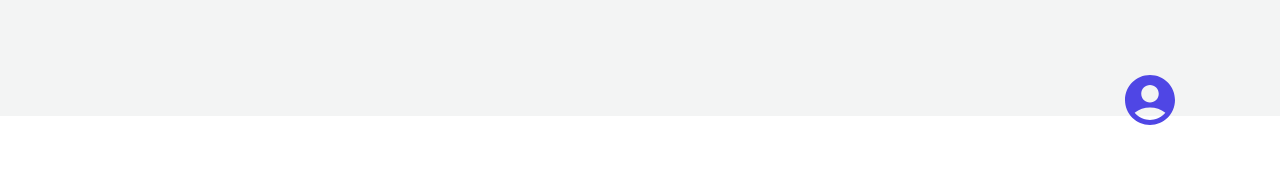
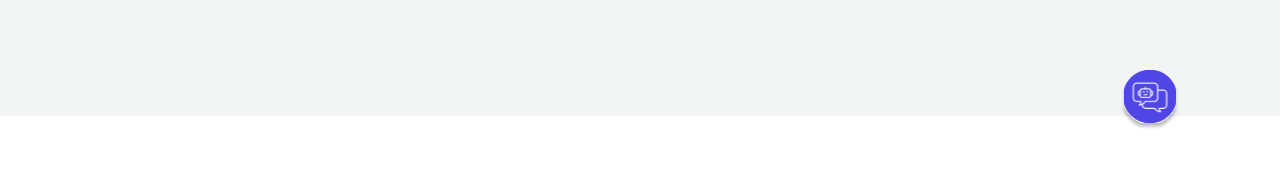
Before and after one commit to shadowbladk/ai-teach, a Next.js app: page / in a window 1280 px wide. Shown: the part 563-743 px from the top of the page. Built offline with nearby package versions, Linux system fonts and the light colour scheme.

Commit message:
change button pic and remove unused import

```diff
--- a/src/components/AIChatBox.tsx
+++ b/src/components/AIChatBox.tsx
@@ -1,15 +1,12 @@
-import { useState, useEffect } from "react"
-
 import Image from "next/image"
 
-import Profile from "@/assets/profile-icon.svg"
-import Chat from "@/assets/chat-icon.svg"
+import ChatPic from "@/assets/chat-pic.svg"
 
 const AIChatBox = ({AIText}: {AIText: string}) => {
 
   return (
     <div className="w-[480px] p-5 gap-5 flex bg-primary rounded-md items-start">
-        <Image className="w-[32px] float-right" src={Chat} alt={"Chat"} />
+        <Image className="w-[32px] float-right" src={ChatPic} alt={"ChatPic"} />
         <p className="text-white self-center">{AIText}</p>
     </div>
   )
--- a/src/components/Chat.tsx
+++ b/src/components/Chat.tsx
@@ -2,7 +2,7 @@ import { useState, useEffect } from "react"
 
 import Image from "next/image"
 
-import Profile from "@/assets/profile-icon.svg"
+import AIChatBtn from "@/assets/ai-chat-btn.svg"
 import Close from "@/assets/close-chat.svg"
 import Search from "@/assets/search.svg"
 
@@ -30,7 +30,7 @@ const Chat = () => {
     <>
       <div className="fixed z-20 bottom-[100px] right-[100px]">
         <button onClick={() => setChat(!chat)}>
-          <Image className="w-[60px]" src={Profile} alt={"Profile"} />
+          <Image className="w-[60px]" src={AIChatBtn} alt={"AIChatBtn"} />
         </button>
       </div>
       <div
--- a/src/components/UserChatBox.tsx
+++ b/src/components/UserChatBox.tsx
@@ -1,9 +1,4 @@
-import { useState, useEffect } from "react"
 
-import Image from "next/image"
-
-import Profile from "@/assets/profile-icon.svg"
-import Chat from "@/assets/chat-icon.svg"
 
 const UserChatBox = ({UserText}: {UserText: string}) => {
 
```
Also changed, not shown: src/assets/ai-chat-btn.svg (added), src/assets/chat-pic.svg (renamed from src/assets/chat-icon.svg).
